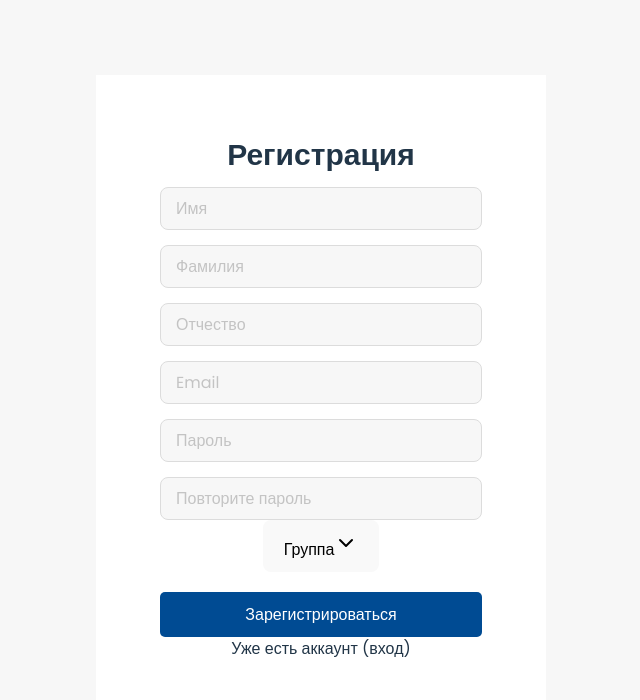
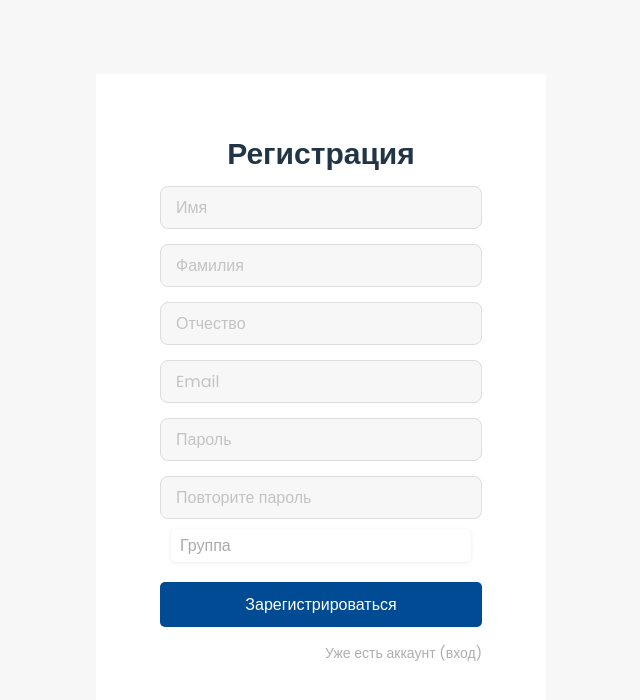
Before and after one commit to LerdPixel/tpr-frontend, a React (Vite) app: page / in a window 1280 px wide. Shown: the top 700 px of the page, without its empty margins (319-959 px from the left). Built offline with nearby package versions, Linux system fonts and the light colour scheme.

Commit message:
reg works

```diff
--- a/src/App.css
+++ b/src/App.css
@@ -44,10 +44,10 @@ body {
   font-size: 16px;
   cursor: pointer;
 }
-
-
-@media (prefers-reduced-motion: no-preference) {
-  a:nth-of-type(2) .logo {
-    animation: logo-spin infinite 20s linear;
-  }
+.have-account {
+  font-size: 0.875rem;   /* text-sm (14px) */
+  line-height: 1.25rem;  /* default line-height for text-sm */
+  color: #AEAEAE;        /* text-gray-500 */
+  text-align: right;    /* text-center */
+  margin-top: 1rem;      /* mt-4 (16px) */
 }
--- a/src/App.tsx
+++ b/src/App.tsx
@@ -1,67 +1,12 @@
 import React, { useState } from "react";
 import  './App.css'
-import MyInput from "./components/ui/input/MyInput.tsx";
-import MyButton from "./components/ui/button/MyButton.tsx";
-import {Checkbox} from "./components/ui/checkbox/Checkbox.tsx";
-import { Select, SelectTrigger, SelectValue, SelectContent, SelectItem } from "./components/ui/select/Select.tsx";
+import Registration from "./pages/registration.tsx";
+
 
 export default function RegistrationForm() {
-  const [formData, setFormData] = useState({
-    firstName: "",
-    lastName: "",
-    patronymic: "",
-    email: "",
-    password: "",
-    confirmPassword: "",
-    group: "",
-    isSeminarist: false,
-  });
 
-  const handleChange = (field: string, value: string | boolean) => {
-    setFormData(prev => ({ ...prev, [field]: value }));
-  };
-
-  const handleSubmit = (e: React.FormEvent) => {
-    e.preventDefault();
-    console.log("Form submitted:", formData);
-  };
 
   return (
-    <div className="container">
-      <form onSubmit={handleSubmit} className="bg-white p-8 rounded-lg shadow-md w-full max-w-md">
-        <h1 className="title">Регистрация</h1>
-
-        <MyInput placeholder="Имя" value={formData.firstName} onChange={e => handleChange("firstName", e.target.value)} />
-        <MyInput placeholder="Фамилия" value={formData.lastName} onChange={e => handleChange("lastName", e.target.value)}  />
-        <MyInput placeholder="Отчество" value={formData.patronymic} onChange={e => handleChange("patronymic", e.target.value)}  />
-        <MyInput placeholder="Email" value={formData.email} onChange={e => handleChange("email", e.target.value)} />
-        <MyInput type="password" placeholder="Пароль" value={formData.password} onChange={e => handleChange("password", e.target.value)}  />
-        <MyInput type="password" placeholder="Повторите пароль" value={formData.confirmPassword} onChange={e => handleChange("confirmPassword", e.target.value)}  />
-
-        <div className="flex items-center gap-4 mb-4">
-          <Select onValueChange={value => handleChange("group", value)}>
-            <SelectTrigger className="w-[200px]">
-              <SelectValue placeholder="Группа" />
-            </SelectTrigger>
-            <SelectContent>
-              <SelectItem value="A">A</SelectItem>
-              <SelectItem value="B">B</SelectItem>
-              <SelectItem value="C">C</SelectItem>
-            </SelectContent>
-          </Select>
-
-          {/* <div className="flex items-center space-x-2">
-            <Checkbox id="seminarist" checked={formData.isSeminarist} onCheckedChange={value => handleChange("isSeminarist", Boolean(value))} />
-            <label htmlFor="seminarist" className="text-sm">я семинарист</label>
-          </div> */}
-        </div>
-
-        <MyButton type="submit" className="submit-button">
-          Зарегистрироваться
-        </MyButton>
-
-        <p className="text-sm text-gray-500 text-center mt-4">Уже есть аккаунт (вход)</p>
-      </form>
-    </div>
+    <Registration></Registration>
   );
 }
--- a/src/components/ui/select/Select.module.css
+++ b/src/components/ui/select/Select.module.css
@@ -1,66 +1,47 @@
-/* Styles for the Select component */
-
 .selectContainer {
   position: relative;
   display: inline-block;
   width: 100%;
   max-width: 300px;
+  margin-top: 10px;
 }
 
 .selectInput {
   width: 100%;
-  padding: 8px 36px 8px 12px;
-  border: 1px solid #ccc;
-  border-radius: 4px;
-  background: grey;
-  font-size: 16px;
-  transition: border-color 0.2s;
+  padding: 8px 12px 8px 9px;
+  border: none;
+  border-radius: 5px;
+  background: #fff;
+  font-size: 1rem;
+  color: #aaa;
+  box-shadow: 0 1px 4px rgba(0,0,0,0.08);
   appearance: none;
   cursor: pointer;
+  outline: none;
+  transition: box-shadow 0.2s, border-color 0.2s;
+  font-family: inherit;
+  font-weight: 400;
 }
 
 .selectInput:focus {
-  border-color: #0078d4;
-  outline: none;
+  box-shadow: 0 0 0 1px #0078d4;
 }
 
 .selectArrow {
   position: absolute;
   top: 50%;
-  right: 12px;
+  right: 9px;
+  transform: translateY(-50%);
   pointer-events: none;
-  transform: translateY(-50%);
-  font-size: 18px;
-  color: #888;
+  width: 12px;
+  height: 12px;
+  display: flex;
+  align-items: center;
+  justify-content: center;
 }
 
-.selectDropdown {
-  position: absolute;
-  top: 100%;
-  left: 0;
-  width: 100%;
-  background: #fff;
-  border: 1px solid #ccc;
-  border-top: none;
-  border-radius: 0 0 4px 4px;
-  box-shadow: 0 2px 8px rgba(0,0,0,0.08);
-  z-index: 10;
-  max-height: 200px;
-  overflow-y: auto;
+.selectInput:disabled {
+  background: #f5f5f5;
+  color: #ccc;
+  cursor: not-allowed;
 }
-
-.selectOption {
-  padding: 8px 12px;
-  cursor: pointer;
-  transition: background 0.2s;
-}
-
-.selectOption:hover,
-.selectOptionActive {
-  background: #f0f4fa;
-}
-
-.selectOptionSelected {
-  background: #e6f0ff;
-  font-weight: 500;
-}
--- a/src/components/ui/select/Select.tsx
+++ b/src/components/ui/select/Select.tsx
@@ -1,43 +1,46 @@
-// components/ui/select.tsx
-import React, { useState, useRef, useEffect } from "react";
-import { ChevronDown } from "lucide-react";
+import React from "react";
 import classes from "./Select.module.css";
 
-export const Select = ({ children }: { children: React.ReactNode }) => {
-  return <div className="selectInput">{children}</div>;
+type Option = {
+  label: string;
+  value: string;
 };
 
-export const SelectTrigger = ({ onClick, children }: { onClick: () => void; children: React.ReactNode }) => {
+interface SelectListProps {
+  options: Option[];
+  placeholder?: string;
+  onChange?: (value: string) => void;
+}
+
+export const SelectList: React.FC<SelectListProps> = ({
+  options,
+  placeholder = "Select an option",
+  onChange,
+}) => {
+  const [selected, setSelected] = React.useState<string>("");
+
+  const handleChange = (e: React.ChangeEvent<HTMLSelectElement>) => {
+    setSelected(e.target.value);
+    if (onChange) onChange(e.target.value);
+  };
+
   return (
-    <button
-      onClick={onClick}
-      className="w-full flex justify-between items-center border px-3 py-2 rounded bg-white text-sm text-gray-700 focus:outline-none"
-    >
-      {children}
-      <ChevronDown className="w-4 h-4 ml-2" />
-    </button>
+    <div className={classes.selectContainer}>
+      <select
+        className={classes.selectInput}
+        value={selected}
+        onChange={handleChange}
+      >
+        <option value="" disabled>
+          {placeholder}
+        </option>
+        {options.map((option) => (
+          <option key={option.value} value={option.value}>
+            {option.label}
+          </option>
+        ))}
+      </select>
+    </div>
+
   );
 };
-
-export const SelectValue = ({ value, placeholder }: { value: string; placeholder: string }) => {
-  return <span>{value || placeholder}</span>;
-};
-
-export const SelectContent = ({ isOpen, children }: { isOpen: boolean; children: React.ReactNode }) => {
-  return isOpen ? (
-    <div className="selectInput">
-      {children}
-    </div>
-  ) : null;
-};
-
-export const SelectItem = ({ value, onSelect }: { value: string; onSelect: (value: string) => void }) => {
-  return (
-    <div
-      onClick={() => onSelect(value)}
-      className="cursor-pointer px-3 py-2 hover:bg-blue-100"
-    >
-      {value}
-    </div>
-  );
-};
--- /dev/null
+++ b/src/pages/registration.tsx
@@ -0,0 +1,59 @@
+import React, { useState } from 'react'
+import MyInput from "../components/ui/input/MyInput.tsx";
+import MyButton from "../components/ui/button/MyButton.tsx";
+import { SelectList } from "../components/ui/select/Select.tsx";
+
+const Registration = () => {
+  const [formData, setFormData] = useState({
+    firstName: "",
+    lastName: "",
+    patronymic: "",
+    email: "",
+    password: "",
+    confirmPassword: "",
+    group: "",
+  });
+
+  const handleChange = (field: string, value: string | boolean) => {
+    setFormData(prev => ({ ...prev, [field]: value }));
+  };
+
+  const handleSubmit = (e: React.FormEvent) => {
+    e.preventDefault();
+    console.log("Form submitted:", formData);
+  };
+  return (
+    <div className="container">
+      <form onSubmit={handleSubmit} >
+        <h1 className="title">Регистрация</h1>
+
+        <MyInput placeholder="Имя" value={formData.firstName} onChange={e => handleChange("firstName", e.target.value)} />
+        <MyInput placeholder="Фамилия" value={formData.lastName} onChange={e => handleChange("lastName", e.target.value)}  />
+        <MyInput placeholder="Отчество" value={formData.patronymic} onChange={e => handleChange("patronymic", e.target.value)}  />
+        <MyInput placeholder="Email" value={formData.email} onChange={e => handleChange("email", e.target.value)} />
+        <MyInput type="password" placeholder="Пароль" value={formData.password} onChange={e => handleChange("password", e.target.value)}  />
+        <MyInput type="password" placeholder="Повторите пароль" value={formData.confirmPassword} onChange={e => handleChange("confirmPassword", e.target.value)}  />
+        <SelectList
+          options={[
+            { label: "Семинарист", value: "Семинарист" },
+            { label: "Б14-889", value: "Б14-889" },
+            { label: "Б22-228", value: "Б22-228" },
+            { label: "Б22-229", value: "Б22-229" }
+          ]}
+          onChange={value => handleChange("group", value)}
+          placeholder = "Группа"
+        >
+
+        </SelectList>
+
+        <MyButton type="submit" className="submit-button">
+          Зарегистрироваться
+        </MyButton>
+        <div className="have-account" onClick={() => {console.log("Navigate to login page");
+        }}>Уже есть аккаунт (вход)</div>
+      </form>
+    </div>
+  )
+}
+
+export default Registration
```
